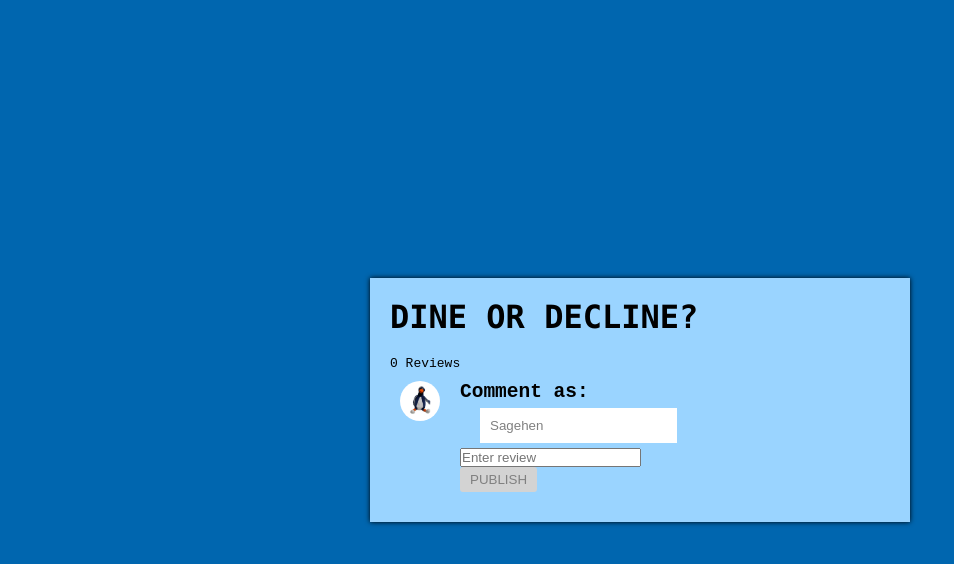
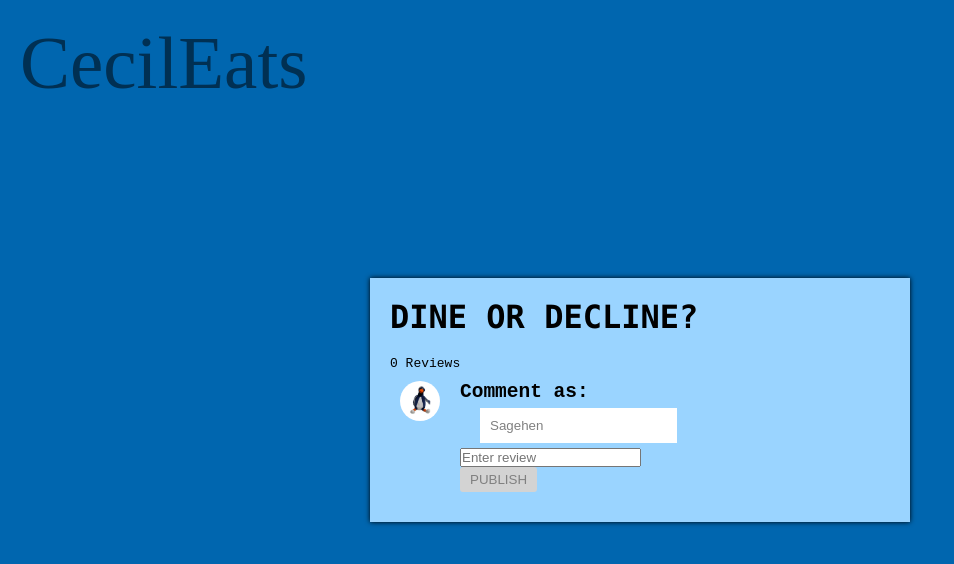
Before and after one commit to och1ro/hackathon_project, a website: page index.html in a window 1280 px wide. Shown: the whole page, without its empty margins (0-954 px from the left). Drawn offline with Linux system fonts and the light colour scheme.

Commit message:
Update index.html

```diff
--- a/index.html
+++ b/index.html
@@ -7,9 +7,7 @@
     <title>UI/UX Comment Section Design </title>
 </head>
 <body>
-
-
-
+    <div class="project-title-container">CecilEats</div>
 
     <div class="container">
         <div class="head">
```
